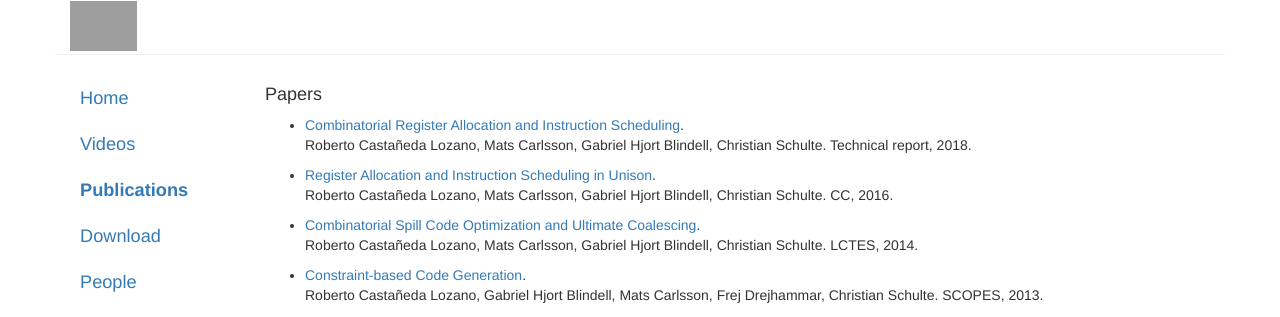
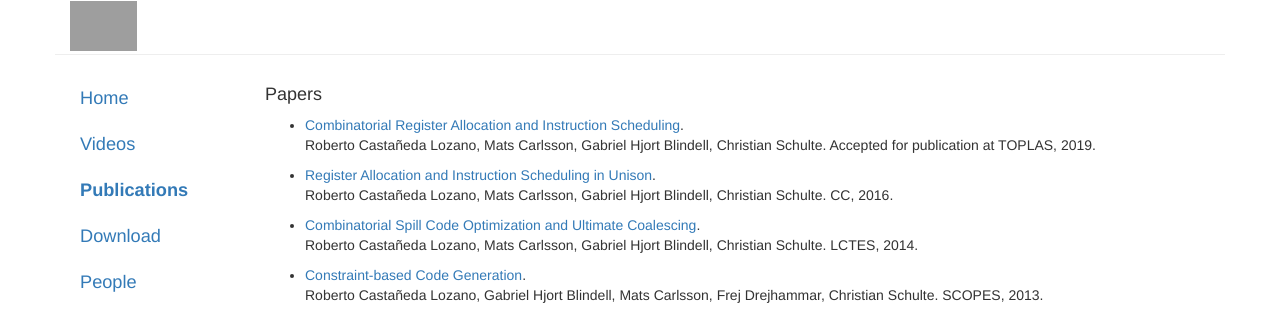
Before and after one commit to unison-code/unison-code.github.io, a Jekyll site: the page built from _posts/2016-06-29-publications.md, in a window 1280 px wide. Shown: the top 317 px of the page. Built offline with Jekyll 4.4.1, drawn with Linux system fonts in a browser that asks for light colours.

Commit message:
Update publications

```diff
--- a/_posts/2016-06-29-publications.md
+++ b/_posts/2016-06-29-publications.md
@@ -7,7 +7,7 @@ title: "Publications"
 
 - [Combinatorial Register Allocation and Instruction Scheduling](https://arxiv.org/abs/1804.02452).<br />
   Roberto Castañeda Lozano, Mats Carlsson, Gabriel Hjort Blindell, Christian Schulte.
-  Technical report, 2018.
+  Accepted for publication at TOPLAS, 2019.
 
 - [Register Allocation and Instruction Scheduling in Unison](http://urn.kb.se/resolve?urn=urn:nbn:se:kth:diva-183393).<br />
   Roberto Castañeda Lozano, Mats Carlsson, Gabriel Hjort Blindell, Christian Schulte.
```
